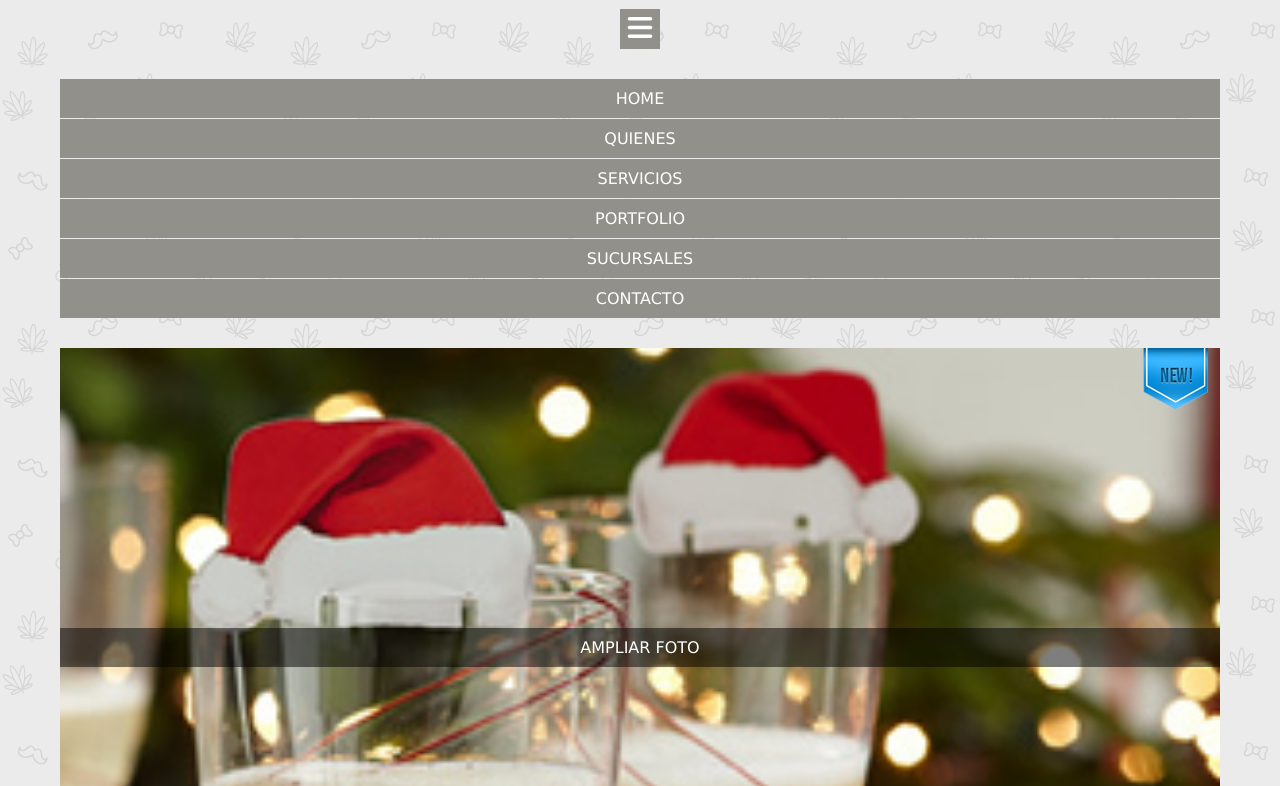
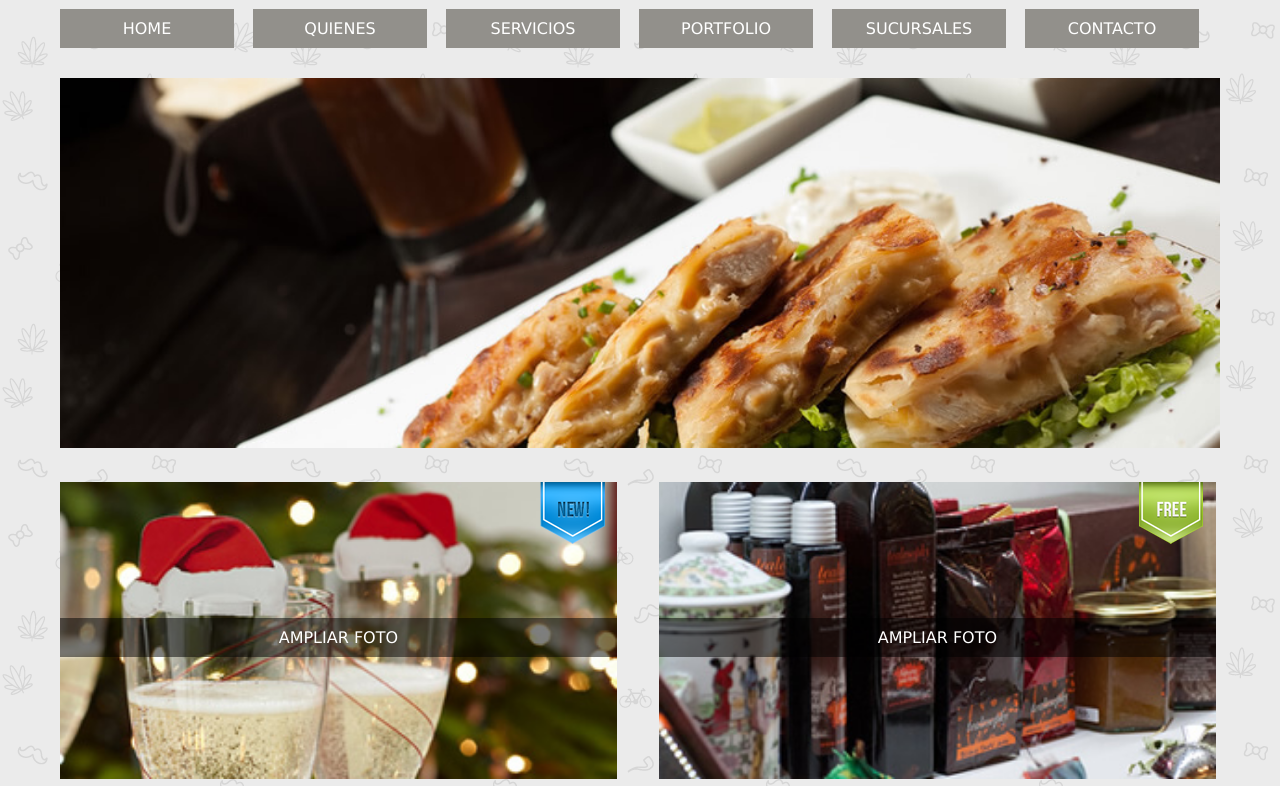
Before and after one commit to BraianAlmiron/Kitchening, a website: page views/home.html in a window 1280 px wide. Shown: the part 216-1002 px from the top of the page. Drawn offline with Linux system fonts and the light colour scheme.

Commit message:
styles tablet done!

```diff
--- a/public/stylesheets/header.css
+++ b/public/stylesheets/header.css
@@ -29,3 +29,21 @@ display: block;
     text-align: center;
     padding: 10px 0;
 }
+
+/* Tablet (768px) */
+@media (min-width: 426px) {
+    .header__hamburger{
+        display: none;
+    }
+    .header__nav--menu li{
+        width: 15%;
+        display: inline-block;
+        margin-bottom: 0px;
+        margin-right: 1.2%;
+
+    }
+
+    .header__nav--menu li:last-child{
+        margin-right: 0;
+    }
+}
--- a/public/stylesheets/home.css
+++ b/public/stylesheets/home.css
@@ -55,3 +55,25 @@ width: 100%;
     background-color: var(--colorGris);
     padding: 8px;
 }
+
+@media (min-width: 426px) {
+
+    .home__main__section--banner{
+        display: block;
+        margin-bottom: 30px;
+    }
+
+    .home__main__section--banner img{
+        width: 100%;
+    }
+
+    .home__main__section__article{
+        width: 48%;
+        display: inline-block;
+        margin-right: 3.2%;
+
+    }
+    .home__main__section__article:nth-child(even){
+        margin-right: 0%;
+    }
+}
```
